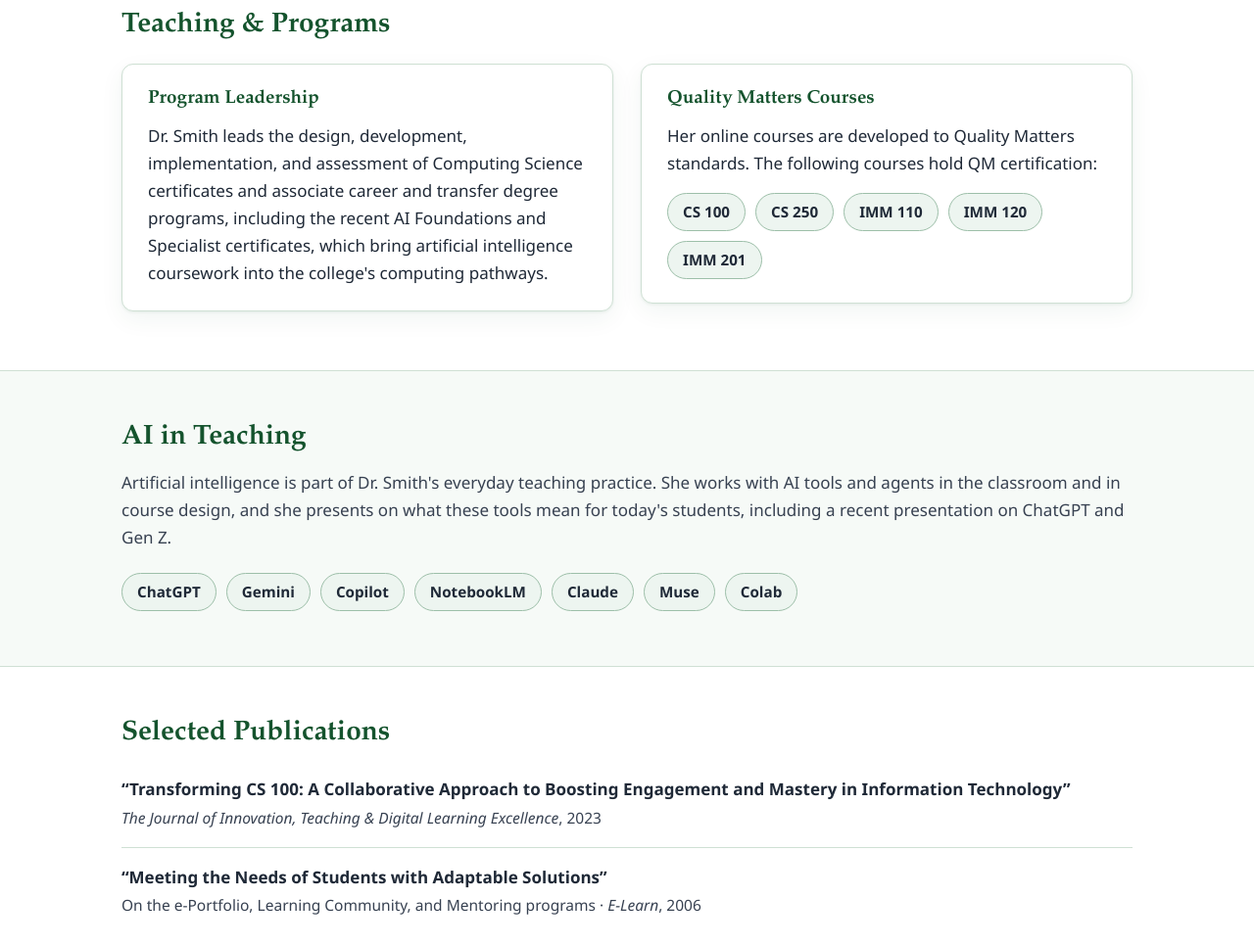
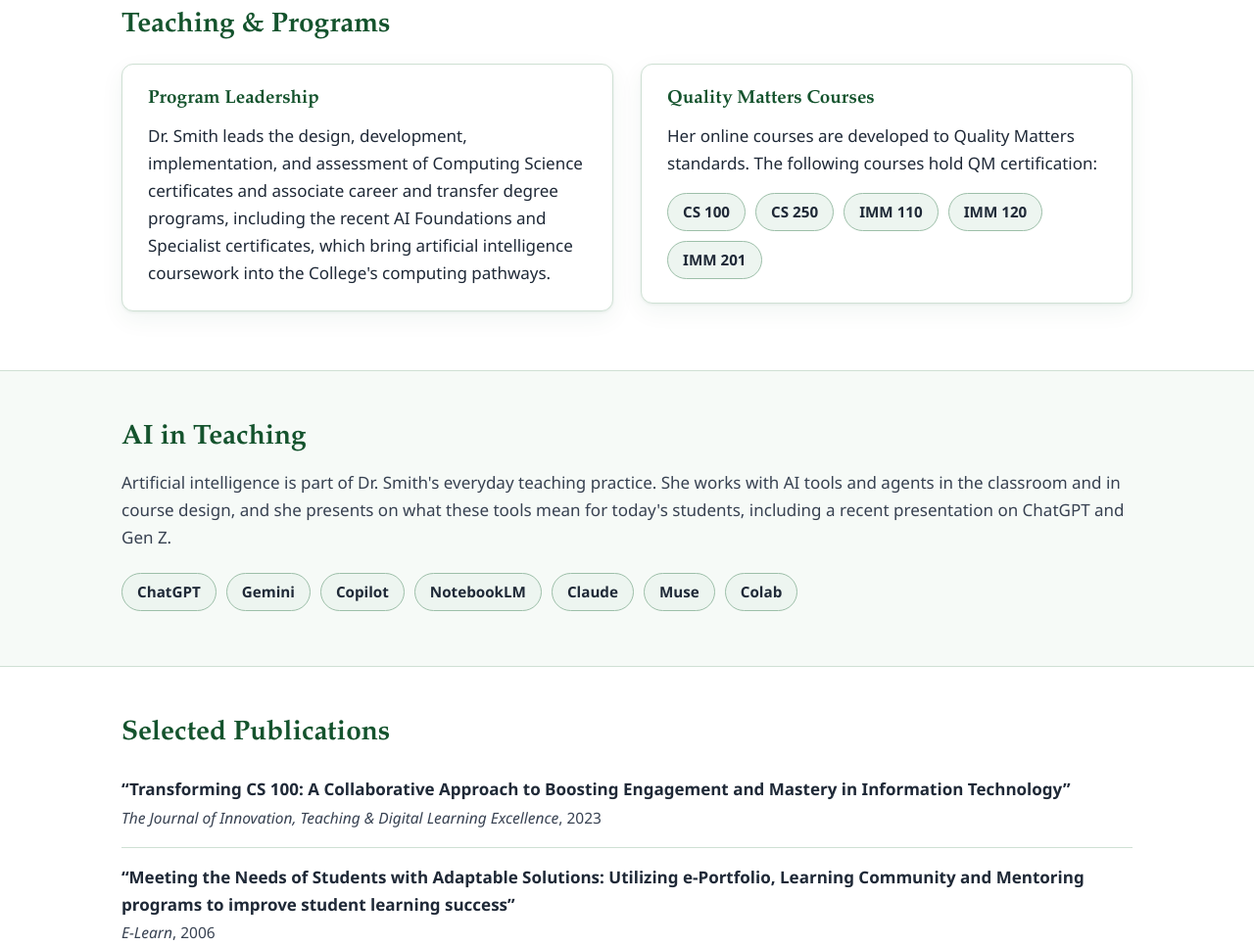
Before and after one commit to asmith122/asmith122.github.io, a plain HTML site: page index.html in a window 1280 px wide. Shown: the part 1320-2286 px from the top of the page at 98% size. Drawn offline with Linux system fonts and the light colour scheme.

Commit message:
Add files via upload

```diff
--- a/index.html
+++ b/index.html
@@ -128,7 +128,7 @@
                 Dr. Smith leads the design, development, implementation, and assessment of
                 Computing Science certificates and associate career and transfer degree
                 programs, including the recent AI Foundations and Specialist certificates,
-                which bring artificial intelligence coursework into the college's computing
+                which bring artificial intelligence coursework into the College's computing
                 pathways.
               </p>
             </div>
@@ -191,9 +191,8 @@
               </span>
             </li>
             <li>
-              <span class="entry-title">“Meeting the Needs of Students with Adaptable Solutions”</span><br>
+              <span class="entry-title">“Meeting the Needs of Students with Adaptable Solutions: Utilizing e-Portfolio, Learning Community and Mentoring programs to improve student learning success”</span><br>
               <span class="entry-meta">
-                On the e-Portfolio, Learning Community, and Mentoring programs ·
                 <em>E-Learn</em>, 2006
               </span>
             </li>
```
